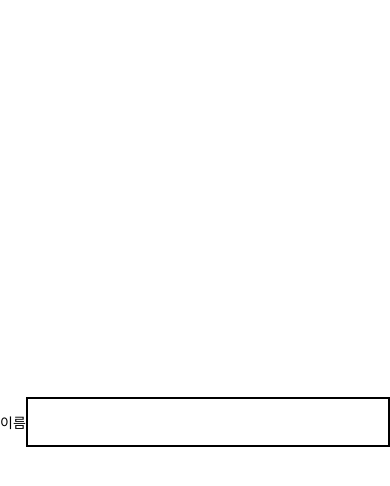
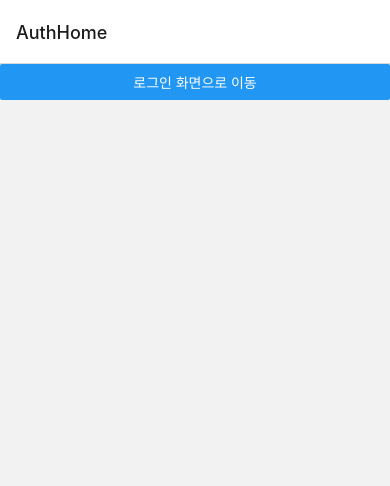
Before and after one commit to M-Sik/react-native-matzip-app, a React Native app in the folder front/: screen /AuthHome in a window 390 px wide. Shown: the top 486 px of the page. Built offline with nearby package versions, Linux system fonts and the light colour scheme.

Commit message:
stack navigation 공부

```diff
--- a/front/App.tsx
+++ b/front/App.tsx
@@ -1,43 +1,38 @@
-import React, {useState} from 'react';
-import {SafeAreaView, StyleSheet, Text, TextInput, View} from 'react-native';
+import {NavigationContainer} from '@react-navigation/native';
+import React from 'react';
+// import {StyleSheet} from 'react-native';
+import AuthStackNavigator from './src/navigation/AuthStackNavigator';
 
 function App(): JSX.Element {
-  const [name, setName] = useState('');
-  const handleChangeInput = (text: string) => {
-    console.log(text);
-    setName(text);
-  };
+  // const [name, setName] = useState('');
+  // const handleChangeInput = (text: string) => {
+  //   console.log(text);
+  //   setName(text);
+  // };
 
   return (
-    <SafeAreaView style={styles.container}>
-      <View style={styles.inputContainer}>
-        <Text>이름</Text>
-        <TextInput
-          style={styles.input}
-          value={name}
-          onChangeText={handleChangeInput}
-        />
-      </View>
-    </SafeAreaView>
+    <NavigationContainer>
+      <AuthStackNavigator />
+    </NavigationContainer>
   );
 }
 
-const styles = StyleSheet.create({
-  container: {
-    flex: 1,
-  },
-  input: {
-    flex: 1,
-    borderWidth: 2,
-    borderColor: 'black',
-    height: 50,
-    width: 100,
-  },
-  inputContainer: {
-    flex: 1,
-    flexDirection: 'row',
-    alignItems: 'center',
-  },
-});
+// const styles = StyleSheet.create({
+//   container: {
+//     flex: 1,
+//   },
+//   input: {
+//     flex: 1,
+//     borderWidth: 2,
+//     borderColor: 'black',
+//     height: 50,
+//     width: 100,
+//   },
+//   inputContainer: {
+//     flex: 1,
+//     flexDirection: 'row',
+//     alignItems: 'center',
+//   },
+// });
 
 export default App;
--- /dev/null
+++ b/front/src/navigation/AuthStackNavigator.tsx
@@ -0,0 +1,14 @@
+import {createStackNavigator} from '@react-navigation/stack';
+import React from 'react';
+import AuthHomeScreen from '../screens/AuthHomeScreen';
+import LoginScreen from '../screens/LoginScreen';
+
+export default function AuthStackNavigator() {
+  const Stack = createStackNavigator();
+  return (
+    <Stack.Navigator>
+      <Stack.Screen name="AuthHome" component={AuthHomeScreen} />
+      <Stack.Screen name="Login" component={LoginScreen} />
+    </Stack.Navigator>
+  );
+}
--- /dev/null
+++ b/front/src/screens/AuthHomeScreen.tsx
@@ -0,0 +1,15 @@
+import React from 'react';
+import {Button, SafeAreaView, View} from 'react-native';
+
+export default function AuthHomeScreen({navigation}) {
+  return (
+    <SafeAreaView>
+      <View>
+        <Button
+          title="로그인 화면으로 이동"
+          onPress={() => navigation.navigate('Login')}
+        />
+      </View>
+    </SafeAreaView>
+  );
+}
--- /dev/null
+++ b/front/src/screens/LoginScreen.tsx
@@ -0,0 +1,10 @@
+import React from 'react';
+import {Text, View} from 'react-native';
+
+export default function LoginScreen() {
+  return (
+    <View>
+      <Text>로그인 스크린</Text>
+    </View>
+  );
+}
```
